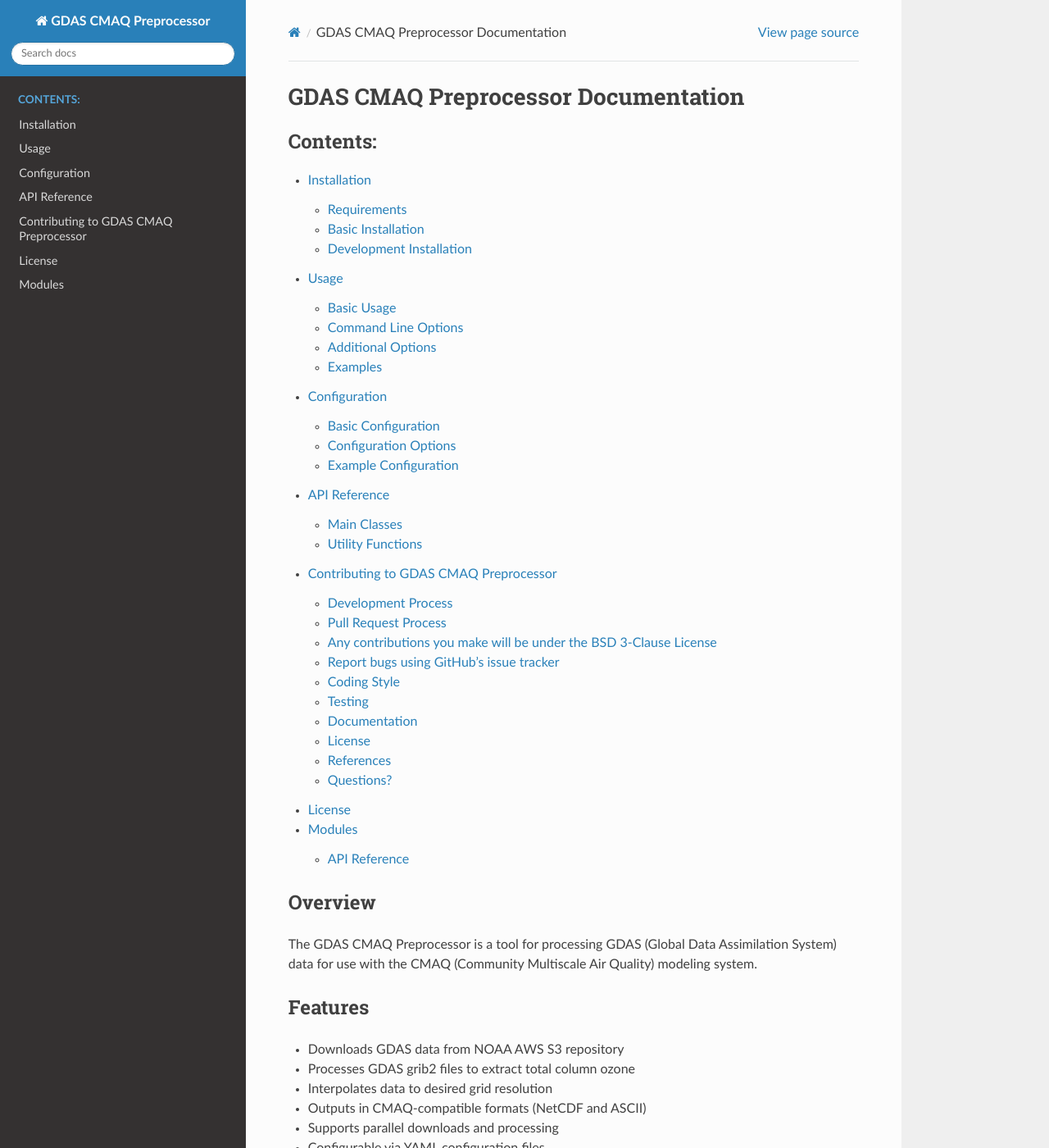
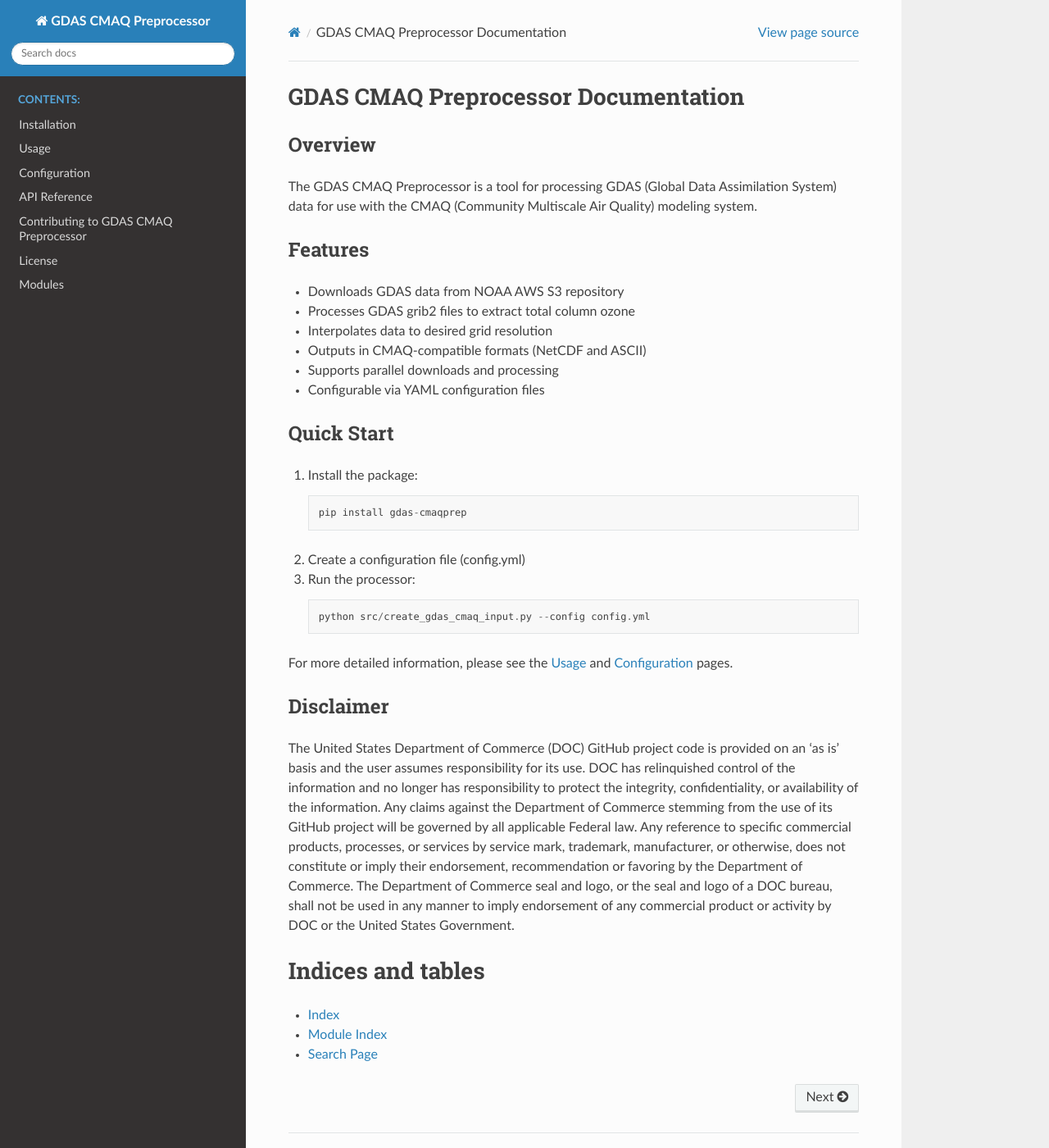
Before and after one commit to noaa-oar-arl/gdas-cmaqprep, a Sphinx documentation site: the page built from docs/source/index.rst, in a window 1280 px wide and 1400 px high. Shown: the whole window at 82% size. Built offline with Sphinx 7.4.7 and the Read the Docs theme 3.1.0, drawn with Linux system fonts in a browser that asks for light colours.

Commit message:
hiding duplicate content in index.rst

```diff
--- a/docs/source/index.rst
+++ b/docs/source/index.rst
@@ -4,6 +4,7 @@
 .. toctree::
    :maxdepth: 2
    :caption: Contents:
+   :hidden:
 
    installation
    usage
@@ -42,11 +43,23 @@
 
 For more detailed information, please see the :doc:`usage` and :doc:`configuration` pages.
 
-License
--------
+Disclaimer
+----------
 
-.. include:: ../../LICENSE
-   :literal:
+The United States Department of Commerce (DOC) GitHub project code is
+provided on an 'as is' basis and the user assumes responsibility for
+its use.  DOC has relinquished control of the information and no
+longer has responsibility to protect the integrity, confidentiality,
+or availability of the information.  Any claims against the Department
+of Commerce stemming from the use of its GitHub project will be
+governed by all applicable Federal law.  Any reference to specific
+commercial products, processes, or services by service mark,
+trademark, manufacturer, or otherwise, does not constitute or imply
+their endorsement, recommendation or favoring by the Department of
+Commerce.  The Department of Commerce seal and logo, or the seal and
+logo of a DOC bureau, shall not be used in any manner to imply
+endorsement of any commercial product or activity by DOC or the United
+States Government.
 
 Indices and tables
 ==================
```
